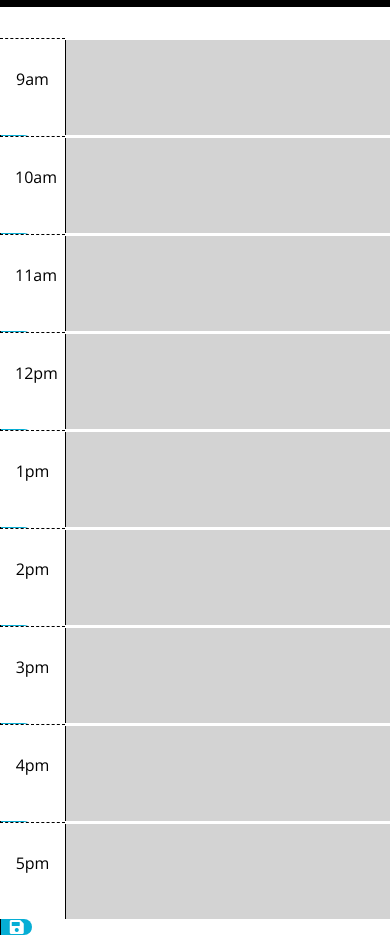
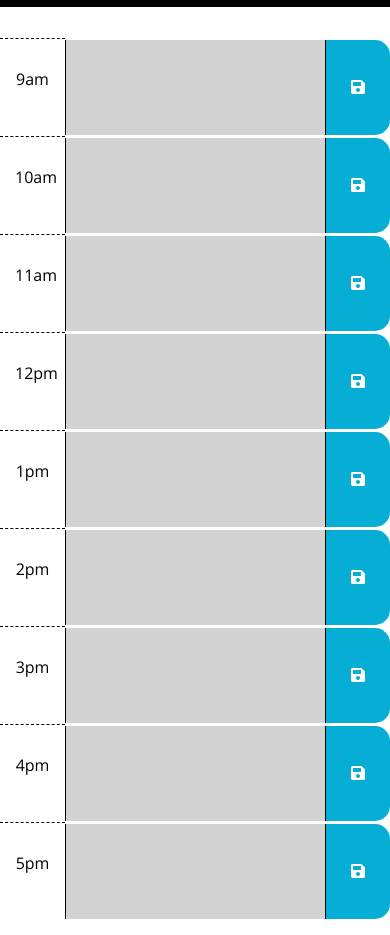
Before and after one commit to LoganMerchant/workday-planner, a plain HTML site: page index.html in a window 390 px wide. Shown: the part 340-1275 px from the top of the page. Drawn offline with nearby package versions, Linux system fonts and the light colour scheme.

Commit message:
add mobile responsiveness

```diff
--- a/index.html
+++ b/index.html
@@ -35,10 +35,10 @@
         <div class="col-2 col-lg-1 hour">
           <p></p>
         </div>
-        <textarea class="col-10 description">
+        <textarea class="col-8 col-lg-10 description">
 
         </textarea>
-        <div class="col-1 saveBtn">
+        <div class="col-2 col-lg-1 saveBtn">
           <i class="fas fa-save"></i>
         </div>
       </div>
@@ -48,10 +48,10 @@
         <div class="col-2 col-lg-1 hour">
           <p></p>
         </div>
-        <textarea class="col-10 description">
+        <textarea class="col-8 col-lg-10 description">
 
         </textarea>
-        <div class="col-1 saveBtn">
+        <div class="col-2 col-lg-1 saveBtn">
           <i class="fas fa-save"></i>
         </div>
       </div>
@@ -61,10 +61,10 @@
         <div class="col-2 col-lg-1 hour">
           <p></p>
         </div>
-        <textarea class="col-10 description">
+        <textarea class="col-8 col-lg-10 description">
 
         </textarea>
-        <div class="col-1 saveBtn">
+        <div class="col-2 col-lg-1 saveBtn">
           <i class="fas fa-save"></i>
         </div>
       </div>
@@ -74,10 +74,10 @@
         <div class="col-2 col-lg-1 hour">
           <p></p>
         </div>
-        <textarea class="col-10 description">
+        <textarea class="col-8 col-lg-10 description">
 
         </textarea>
-        <div class="col-1 saveBtn">
+        <div class="col-2 col-lg-1 saveBtn">
           <i class="fas fa-save"></i>
         </div>
       </div>
@@ -87,10 +87,10 @@
         <div class="col-2 col-lg-1 hour">
           <p></p>
         </div>
-        <textarea class="col-10 description">
+        <textarea class="col-8 col-lg-10 description">
 
         </textarea>
-        <div class="col-1 saveBtn">
+        <div class="col-2 col-lg-1 saveBtn">
           <i class="fas fa-save"></i>
         </div>
       </div>
@@ -100,10 +100,10 @@
         <div class="col-2 col-lg-1 hour">
           <p></p>
         </div>
-        <textarea class="col-10 description">
+        <textarea class="col-8 col-lg-10 description">
 
         </textarea>
-        <div class="col-1 saveBtn">
+        <div class="col-2 col-lg-1 saveBtn">
           <i class="fas fa-save"></i>
         </div>
       </div>
@@ -113,10 +113,10 @@
         <div class="col-2 col-lg-1 hour">
           <p></p>
         </div>
-        <textarea class="col-10 description">
+        <textarea class="col-8 col-lg-10 description">
 
         </textarea>
-        <div class="col-1 saveBtn">
+        <div class="col-2 col-lg-1 saveBtn">
           <i class="fas fa-save"></i>
         </div>
       </div>
@@ -126,10 +126,10 @@
         <div class="col-2 col-lg-1 hour">
           <p></p>
         </div>
-        <textarea class="col-10 description">
+        <textarea class="col-8 col-lg-10 description">
 
         </textarea>
-        <div class="col-1 saveBtn">
+        <div class="col-2 col-lg-1 saveBtn">
           <i class="fas fa-save"></i>
         </div>
       </div>
@@ -139,10 +139,10 @@
         <div class="col-2 col-lg-1 hour">
           <p></p>
         </div>
-        <textarea class="col-10 description">
+        <textarea class="col-8 col-lg-10 description">
 
         </textarea>
-        <div type="submit" class="col-1 saveBtn">
+        <div type="submit" class="col-2 col-lg-1 saveBtn">
           <i class="fas fa-save"></i>
         </div>
       </div>
```
